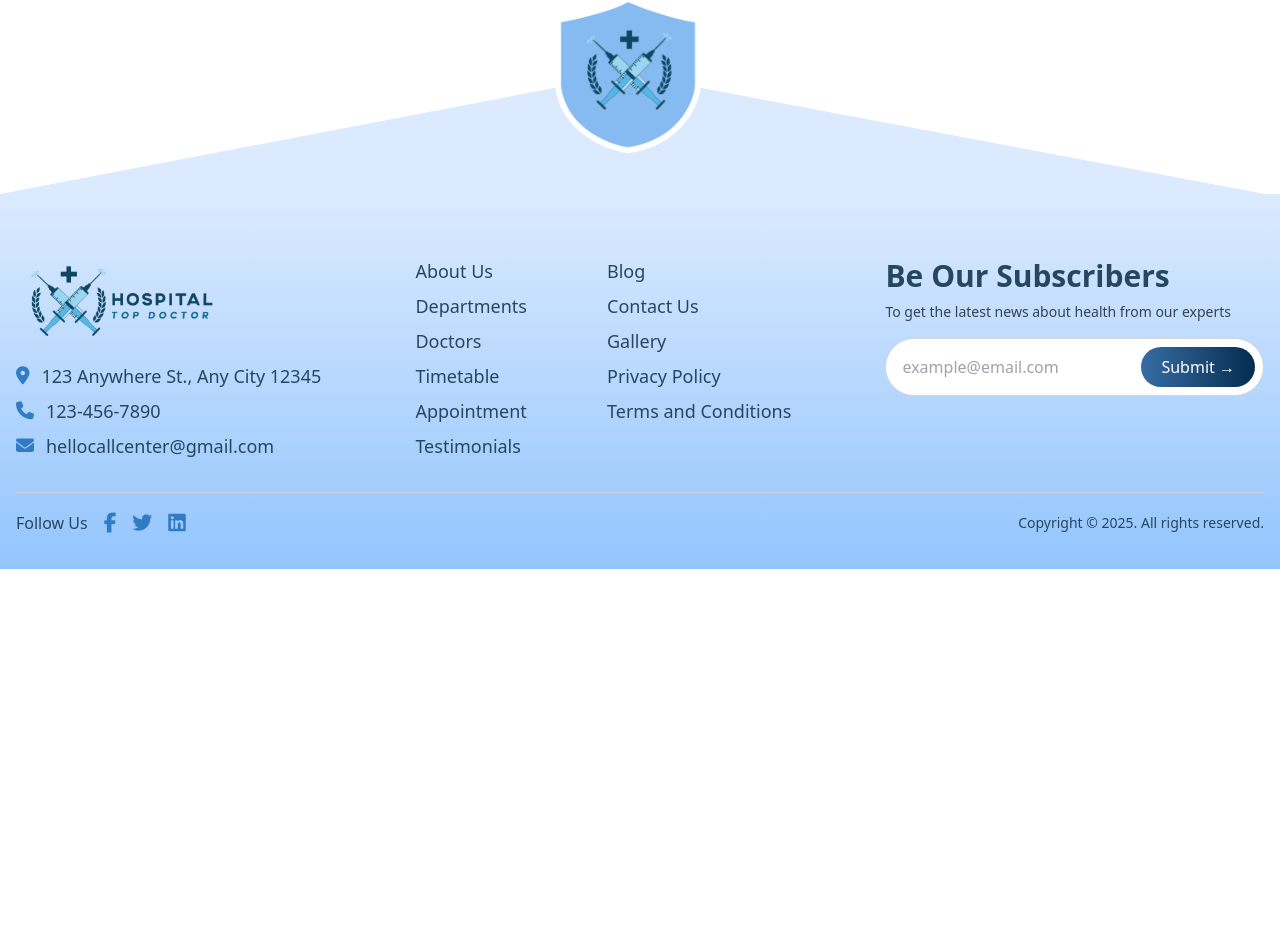
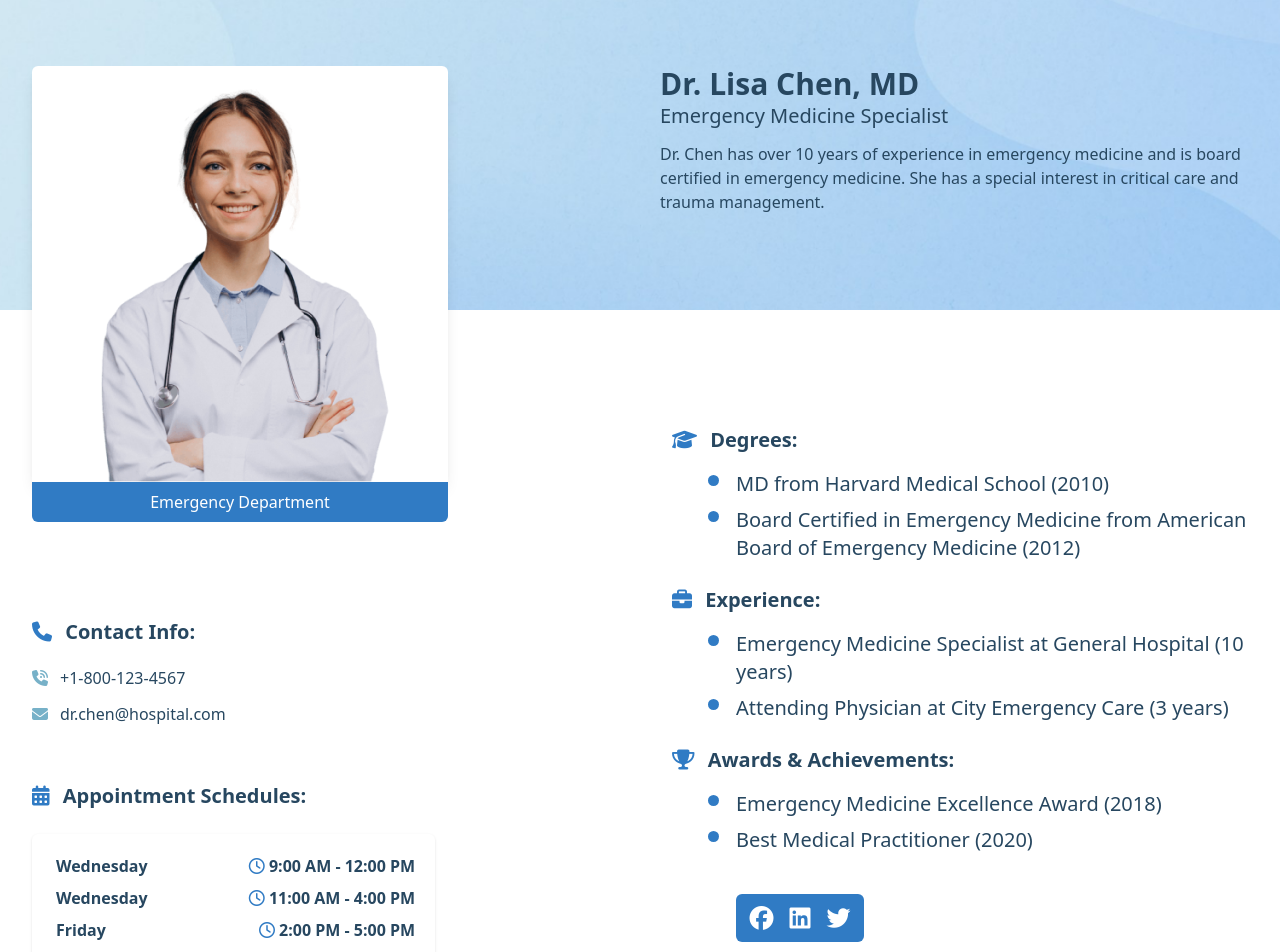
Before and after one commit to singap88a/doctor_iti, a React (Vite) app: page /doctor/1 in a window 1280 px wide. Shown: the part 94-1046 px from the top of the page. Before the commit the page ends 800 px from the top, so only its background shows below. Built offline with nearby package versions, Linux system fonts and the light colour scheme.

Commit message:
yousef and abdallah doctor details

```diff
--- a/src/App.jsx
+++ b/src/App.jsx
@@ -10,7 +10,7 @@ import Appointments from "./pages/Appointments/Appointments";
 import Departments from "./pages/Departments/Departments";
 import Doctors from "./pages/Doctors/Doctors";
 import DepartmentDetails from "./pages/Departments/DepartmentDetails";
-
+import DoctorDetails from "./pages/Doctors/DoctorDetail";
 const App = () => {
   return (
     <div>
@@ -22,13 +22,13 @@ const App = () => {
           <Route path="/timetable" element={<Timetable />} />
           <Route path="/gallery" element={<Gallery />} />
           <Route path="/contact" element={<Contact />} />
-           <Route path="/appointments" element={<Appointments />} />
-           <Route path="/departments" element={<Departments />} />
-           <Route path="/doctor" element={<Doctors />} />
-           <Route path="/department/:id" element={<DepartmentDetails />} />
           <Route path="/appointments" element={<Appointments />} />
-
-         </Routes>
+          <Route path="/departments" element={<Departments />} />
+          <Route path="/doctor" element={<Doctors />} />
+          <Route path="/department/:id" element={<DepartmentDetails />} />
+          <Route path="/appointments" element={<Appointments />} />
+          <Route path="/doctor/:id" element={<DoctorDetails />} />{" "}
+        </Routes>
       </div>
       <Footer />
     </div>
--- a/src/components/Home_com/Appointment.jsx
+++ b/src/components/Home_com/Appointment.jsx
@@ -1,4 +1,4 @@
-/* eslint-disable react/prop-types */
+// eslint-disable react/prop-types
 import Lottie from "lottie-react";
 import Appointment_anm from "../../Animation/Appointment.json";
 import { useState } from "react";
--- a/src/components/Home_com/Departments.jsx
+++ b/src/components/Home_com/Departments.jsx
@@ -1,9 +1,22 @@
- import React from 'react'
+import { Link } from "react-router-dom"
+import bg_banner from "../../assets/img_home/bg_hero.png"
+import Department from "../../pages/Departments/departmentsData"
 
  export default function Departments() {
    return (
-     <div>
-       Departments
+     <div className="relative mb-[150px]">
+       <div>
+         <div
+           className="container mx-auto bg-center bg-cover rounded-lg h-[770px] md:h-80 sm:px-8 lg:px-16"
+           style={{ backgroundImage: `url(${ bg_banner })` }}
+         >
+           <div className="flex items-center justify-center h-20 md:h-full">
+             <h2 className="text-3xl font-bold sm:text-4xl text-text_color">
+               departments
+             </h2>
+           </div>
+       </div>
+       </div>
      </div>
    )
  }
--- a/src/pages/Doctors/DoctorDetail.jsx
+++ b/src/pages/Doctors/DoctorDetail.jsx
@@ -1,9 +1,176 @@
- import React from 'react'
 
- export default function DoctorDetail() {
-   return (
-     <div>
+import { useParams } from "react-router-dom";
+import tracksData from "./tracksData";
+import bg_hero from "../../assets/img_home/bg_hero.png";
+import Appointment from "../Appointments/Appointments";
+function DoctorDetails() {
+  const { id } = useParams();
+  const doctor = tracksData.find((track) => track.id === parseInt(id));
 
-     </div>
-   )
- }
+  if (!doctor) {
+    return <h2 className="text-xl text-center">Doctor not found</h2>;
+  }
+
+  return (
+    <div>
+      {/* Hero Section */}
+      <div
+        className="w-full bg-center bg-cover mb-[100px] relative"
+        style={{ backgroundImage: `url(${bg_hero})` }}
+      >
+        <div className="flex w-full py-14">
+          <div className="hidden w-1/2 md:block"></div>
+          <div className="w-full px-5 md:w-1/2">
+            <div className="py-10 ">
+              <h1 className="text-3xl font-bold text-text_color">
+                {doctor.title}
+              </h1>
+              <h3 className="text-xl text-text_color">{doctor.Job}</h3>
+              <p className="mt-3 text-text_color">{doctor.description}</p>
+            </div>
+          </div>
+        </div>
+      </div>
+
+      {/* Main Content */}
+      <div className="container px-4 mx-auto">
+        <div className="flex flex-wrap gap-8 lg:flex-nowrap">
+          {/* Left Section */}
+          <div className="w-full p-4 rounded-lg lg:w-1/2">
+            {/* Doctor Image and Department */}
+            <div className="absolute mb-6 md:top-40 top-[380px] mr-8">
+              <img
+                src={doctor.image}
+                alt={doctor.title}
+                className="object-cover shadow-lg rounded-t-md md:w-[100%] w-full bg-white "
+              />
+              <h1 className="p-2 text-center text-white rounded-b-md bg-secondary md:w-[100%] w-full">
+                {doctor.Department}
+              </h1>
+            </div>
+
+            {/* Contact Info */}
+            <div className="mt-64 md:mt-48 mb-14">
+              <h3 className="mb-2 text-xl font-bold text-text_color">
+                <i className="mr-2 fa-solid fa-phone text-secondary"></i>{" "}
+                Contact Info:
+              </h3>
+
+              <p className="flex items-center gap-3 py-3">
+                <i className="text-[#77b1c8] fa-solid fa-phone-volume"></i>
+                <h1 className="font-medium text-text_color">
+                  {doctor.contactInfo.phone}
+                </h1>
+              </p>
+              <p className="flex items-center gap-3">
+                <i className="text-[#77b1c8] fa-solid fa-solid fa-envelope"></i>
+                <h1 className="font-medium text-text_color">
+                  {doctor.contactInfo.email}
+                </h1>
+              </p>
+            </div>
+
+            {/* Appointment Schedules */}
+            <div className="mb-6">
+              <h3 className="mb-6 text-xl font-bold text-text_color">
+                <i className="mr-2 fa-solid fa-calendar-alt text-secondary"></i>{" "}
+                Appointment Schedules:
+              </h3>
+              <div className="p-5 pl-6 list-disc rounded-md shadow md:w-[70%] w-full">
+                {doctor.appointmentSchedules.map((schedule, index) => (
+                  <h1 key={index} className="">
+                    <div className="flex justify-between pb-2">
+                      <p className="font-semibold text-text_color">
+                        {" "}
+                        {schedule.day}
+                      </p>
+
+                      <p className="font-semibold text-text_color">
+                        {" "}
+                        <i className="fa-regular fa-clock text-secondary"></i>{" "}
+                        {schedule.time}
+                      </p>
+                    </div>
+                  </h1>
+                ))}
+              </div>
+            </div>
+          </div>
+
+          {/* Right Section */}
+          <div className="w-full p-4 rounded-lg lg:w-1/2">
+            {/* Degrees */}
+            <div className="mb-6">
+              <h3 className="mb-2 text-xl font-bold text-text_color">
+                <i className="mr-2 fa-solid fa-graduation-cap text-secondary"></i>{" "}
+                Degrees:
+              </h3>
+              <ul className="pl-6 list-disc">
+                {doctor.degrees.map((degree, index) => (
+                  <li key={index} className="ml-10 text-3xl text-secondary">
+                    <h1 className="text-xl text-text_color">
+                      {degree.degree} from {degree.institution} ({degree.year})
+                    </h1>
+                  </li>
+                ))}
+              </ul>
+            </div>
+
+            {/* Experience */}
+            <div className="mb-6">
+              <h3 className="mb-2 text-xl font-bold text-text_color">
+                <i className="mr-2 fa-solid fa-briefcase text-secondary"></i>{" "}
+                Experience:
+              </h3>
+              <ul className="pl-6 list-disc">
+                {doctor.experiences.map((experience, index) => (
+                  <li key={index} className="ml-10 text-3xl text-secondary">
+                    <h1 className="text-xl text-text_color">
+                      {experience.position} at {experience.hospital} (
+                      {experience.years} years)
+                    </h1>
+                  </li>
+                ))}
+              </ul>
+            </div>
+
+            {/* Awards */}
+            <div className="mb-6">
+              <h3 className="mb-2 text-xl font-bold text-text_color">
+                <i className="mr-2 fa-solid fa-trophy text-secondary"></i>{" "}
+                Awards & Achievements:
+              </h3>
+              <ul className="pl-6 list-disc">
+                {doctor.awards.map((award, index) => (
+                  <li key={index} className="ml-10 text-3xl text-secondary">
+                    <h1 className="text-xl text-text_color">
+                      {award.award} ({award.year})
+                    </h1>
+                  </li>
+                ))}
+              </ul>
+            </div>
+
+            {/* Social Icons */}
+            <div className="flex justify-center w-32 px-3 py-2 mt-10 ml-16 space-x-4 rounded-md bg-secondary">
+              {doctor.icon.map((icon, i) => (
+                <a
+                  key={i}
+                  href="#"
+                  className="text-2xl text-white transition-colors duration-300 hover:text-slate-700"
+                >
+                  <i className={icon.iconClass}></i>
+                </a>
+              ))}
+            </div>
+          </div>
+        </div>
+      </div>
+      <div className="mt-16">
+        <Appointment reverseLayout={true} />
+      </div>
+    </div>
+  );
+}
+
+export default DoctorDetails;
--- a/src/pages/Doctors/Doctors.jsx
+++ b/src/pages/Doctors/Doctors.jsx
@@ -1,5 +1,5 @@
 import hero_img from "../../assets/img_doctors/hero_doctors.png";
-import Hero_about from "../../Components/About_com/Hero_about";
+import Hero_about from "../../components/About_com/Hero_about";
 import { useState } from "react";
 import { Link } from "react-router-dom";
 import tracksData from "./tracksData";
```
